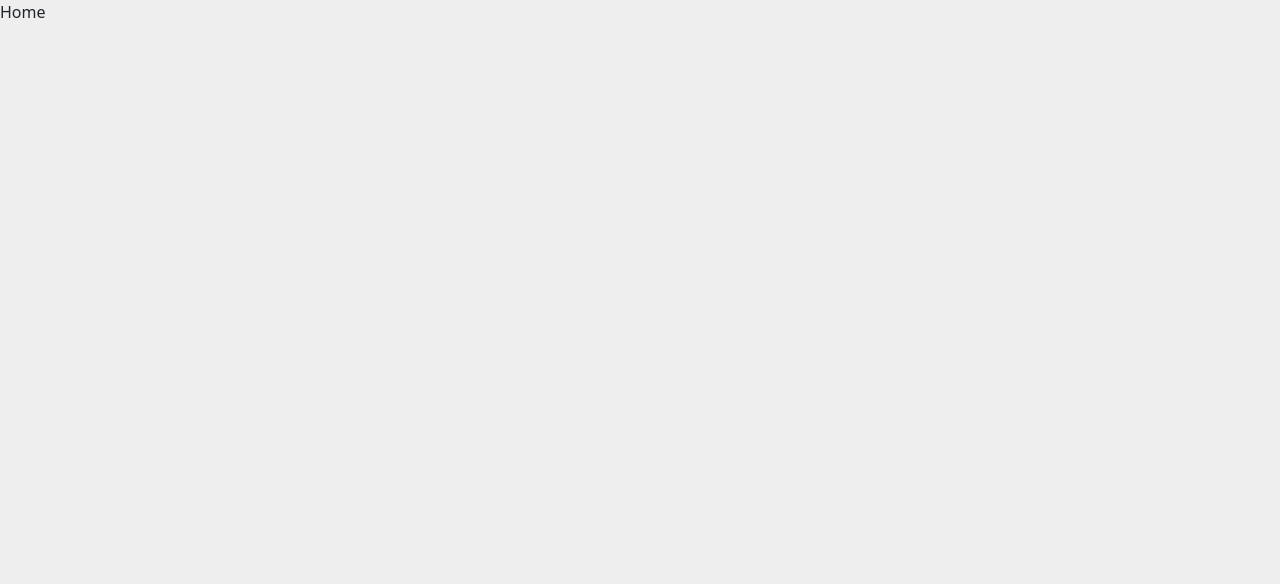
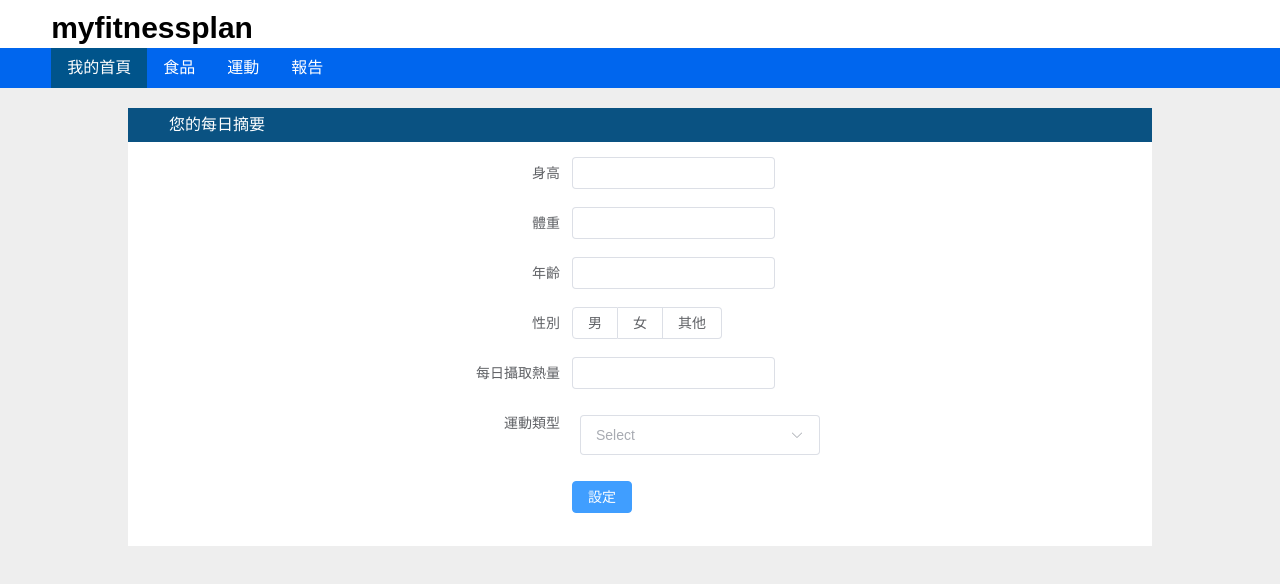
Before and after one commit to samjp6jp69898/my_fitness_plan_frontend, a Vue app: page / in a window 1280 px wide. Shown: the top 584 px of the page. Built offline with nearby package versions, Linux system fonts and the light colour scheme.

Commit message:
新增：首頁

```diff
--- a/src/App.vue
+++ b/src/App.vue
@@ -1,5 +1,5 @@
 <template>
-  <div>
+  <div class="app">
     <RouterView class="routerview"></RouterView>
   </div>
 </template>
@@ -24,5 +24,16 @@ body {
   margin: 0;
   padding: 0;
   background-color: #eeeeee;
+  font-family: 'PingFang SC',Arial,Helvetica,'Microsoft YaHei';
+}
+
+.app {
+  padding: 0;
+  margin: 0;
+  background-color: #eeeeee;
+  height: 100%;
+  width: 100%;
+  font-family: 'PingFang SC',Arial,Helvetica,'Microsoft YaHei';
+  color: #000000;
 }
 </style>
--- /dev/null
+++ b/src/components/PhysicalStatsForm.vue
@@ -0,0 +1,99 @@
+<template>
+    <div class="column_center_start physical_state_form">
+        <div class="row_center_start form_title">
+            <text>您的每日摘要</text>
+        </div>
+
+        <el-form class="column_start_start" :model="form" label-width="120px" style="margin: 15px 0; text-align: left;">
+            <el-form-item label="身高">
+                <el-input v-model="form.height" />
+            </el-form-item>
+            <el-form-item label="體重">
+                <el-input v-model="form.weight" />
+            </el-form-item>
+            <el-form-item label="年齡">
+                <el-input v-model="form.age" />
+            </el-form-item>
+            <el-form-item label="性別">
+                <el-radio-group v-model="form.gender" label="label position">
+                    <el-radio-button label="left">男</el-radio-button>
+                    <el-radio-button label="right">女</el-radio-button>
+                    <el-radio-button label="top">其他</el-radio-button>
+                </el-radio-group>
+            </el-form-item>
+            <el-form-item label="每日攝取熱量">
+                <el-input v-model="form.intake" />
+            </el-form-item>
+            <el-form-item label="運動類型">
+                <el-select v-model="form.exerciseType" class="m-2" placeholder="Select" size="large" style="width: 240px">
+                    <el-option v-for="(item, index) in exerciseType" :key="index" :label="item.label" :value="item.id" />
+                </el-select>
+            </el-form-item>
+            <el-form-item>
+                <el-button type="primary" @click="onSubmit">設定</el-button>
+                <!-- <el-button>Cancel</el-button> -->
+            </el-form-item>
+        </el-form>
+    </div>
+</template>
+<script>
+export default {
+    data() {
+        return {
+            dropdownItems: [
+                { name: '有氧運動' },
+                { name: '重量訓練' },
+                { name: '球類運動' }
+            ],
+            form: {
+                height: null,
+                weight: null,
+                age: null,
+                gender: null,
+                intake: null,
+                exerciseType: ''
+            },
+            exerciseType: [
+                { id: 1, label: '有氧運動' },
+                { id: 2, label: '重量訓練' },
+                { id: 3, label: '球類運動' }
+            ],
+            selectedItemIndex: null
+        }
+    },
+    methods: {
+        selectItem(index) {
+            this.selectedItemIndex = index;
+        }
+    }
+}
+</script>
+<style lang="scss">
+.physical_state_form {
+    margin-top: 20px;
+    width: 80%;
+    padding: 0px;
+    background-color: #fff;
+}
+
+.form_title {
+    width: 100%;
+    padding: 5px 4% 5px 4%;
+    background-color: #0A5282;
+    color: #fff;
+}
+
+.state_form {
+    margin: 10px 0;
+    width: 90%;
+    padding: 5px 4% 5px 4%;
+
+    input {
+        margin: 10px 0;
+    }
+}
+
+.dropdown {
+    margin: 10px 0;
+}
+</style>
--- a/src/views/HomePage.vue
+++ b/src/views/HomePage.vue
@@ -1,13 +1,57 @@
 <template>
-    <div>
-        Home
+    <div class="column_center_start home_page">
+        <div class="row_center_between navbar">
+            <text class="title">myfitnessplan</text>
+        </div>
+
+        <ul class="nav" style="width: 100%; padding: 0 4%">
+            <li class="nav-item" :class="{ 'active' : currentTabIndex === index }" v-for="(item, index) in nav" :key="index" @click="changeTab(index)">
+                <a class="nav-link">{{ item.name }}</a>
+            </li>
+        </ul>
+        <PhysicalStatsForm v-if="currentTabIndex === 0" />
     </div>
 </template>
 <script>
+import PhysicalStatsForm from '@/components/PhysicalStatsForm.vue';
 export default {
-
+    components: {
+        PhysicalStatsForm
+    },
+    data() {
+        return {
+            nav: [
+                { name: '我的首頁', link: '/' },
+                { name: '食品', link: '/food' },
+                { name: '運動', link: '/exercise' },
+                { name: '報告', link: '/report' }
+            ],
+            currentTabIndex: 0
+        }
+    },
+    methods: {
+        changeTab(index) {
+            console.log(index);
+            this.currentTabIndex = index;
+        }
+    },
 }
 </script>
-<style lang="">
+<style lang="scss">
+.home_page {
+    width: 100%;
+    height: 100%;
+}
 
+.navbar {
+    width: 100%;
+    height: 48px;
+    padding: 5px 4% 5px 4%;
+    background-color: #fff;
+
+    .title {
+        font-size: 30px;
+        font-weight: 700;
+    }
+}
 </style>
```
